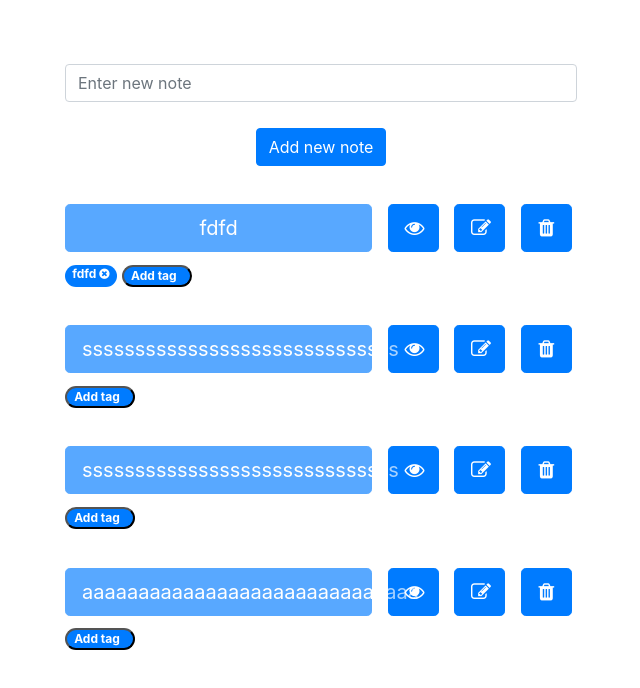
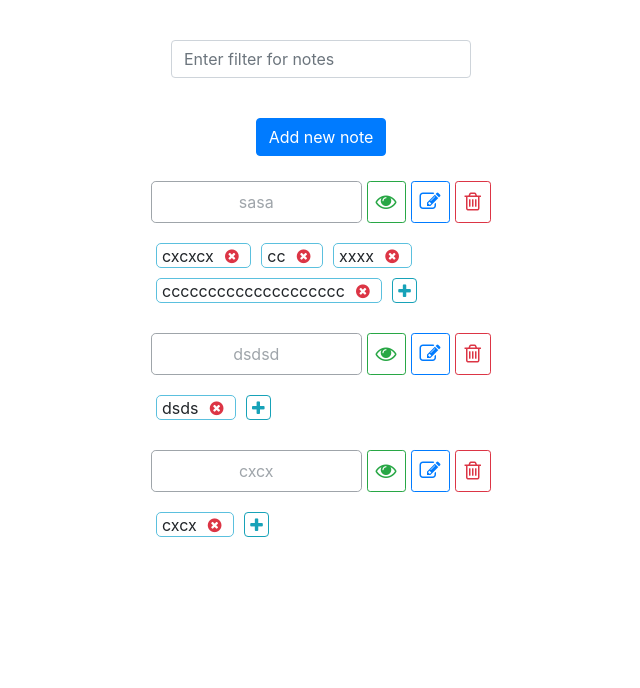
Before and after one commit to kalitamih/notes-task, a React (Create React App) app in the folder notes-task/: page / in a window 1280 px wide. Shown: the top 688 px of the page, without its empty margins (319-959 px from the left). Built offline with nearby package versions, Linux system fonts and the light colour scheme; no server answers; data requests are answered from the project's data file; the HTML template or start-up script is replaced by a standard one.

Commit message:
style: change style and refactor code

```diff
--- a/notes-task/db.json
+++ b/notes-task/db.json
@@ -3,26 +3,28 @@
     {
       "notes": [
         {
-          "name": "fdfd",
-          "text": "sdsds",
+          "name": "sasa",
+          "text": "ffgfg",
           "tags": [
-            "fdfd"
+            "cxcxcx",
+            "cc",
+            "xxxx",
+            "cccccccccccccccccccc"
           ]
         },
         {
-          "name": "ssssssssssssssssssssssssssssss",
-          "text": "ssa",
-          "tags": []
+          "name": "dsdsd",
+          "text": "fsfs",
+          "tags": [
+            "dsds"
+          ]
         },
         {
-          "name": "ssssssssssssssssssssssssssssss",
-          "text": "s",
-          "tags": []
-        },
-        {
-          "name": "aaaaaaaaaaaaaaaaaaaaaaaaaaaaaa",
-          "text": "a",
-          "tags": []
+          "name": "cxcx",
+          "text": "fcfx",
+          "tags": [
+            "cxcx"
+          ]
         }
       ],
       "id": 1
--- a/notes-task/package.json
+++ b/notes-task/package.json
@@ -17,7 +17,8 @@
     "build": "react-scripts build",
     "test": "react-scripts test",
     "eject": "react-scripts eject",
-    "watch-less": "less-watch-compiler ./src/ ./src/ index.less"
+    "watch-less": "less-watch-compiler ./src/ ./src/ index.less",
+    "json-server": "json-server --watch db.json --port 3001"
   },
   "eslintConfig": {
     "extends": "react-app"
--- a/notes-task/src/App.js
+++ b/notes-task/src/App.js
@@ -3,6 +3,7 @@ import Search from './components/search';
 import Note from './components/note';
 import Modal from './components/modal';
 import AddNew from './components/addNew';
+import Loader from './components/loader';
 
 class App extends Component {
   state = {
@@ -15,6 +16,7 @@ class App extends Component {
     tag: false,
     notes: [
     ],
+    loading: true,
   }
 
   componentDidMount() {
@@ -24,9 +26,13 @@ class App extends Component {
         const { notes } = data[0];
         this.setState({
           notes,
+          loading: false,
         });
       })
       .catch((err) => {
+        this.setState({
+          loading: false,
+        });
         console.log(`Saved data wasn't fetched. ${err}`);
       });
   }
@@ -108,37 +114,38 @@ class App extends Component {
     });
   }
 
-  handleSubmit = (event) => {
-    event.preventDefault();
+  addNote = () => {
     const {
-      notes, showId, nameNote, textNote, tag,
+      notes, showId, nameNote, textNote,
     } = this.state;
-    let newTags = [];
-    let note = {};
-    if (!tag) {
     const tagsArr = textNote.match(/#[A-Za-zА-Яа-я-]+/g) || [];
-      let tags = [];
-      if (showId < notes.length) tags = notes[showId].tags;
-      newTags = [...tagsArr.map(item => item.slice(1)), ...tags];
+    const prevTags = showId < notes.length ? notes[showId].tags : [];
+    const newTags = [...tagsArr.map(item => item.slice(1)), ...prevTags];
     const newSet = new Set(newTags);
-      note = {
+    const note = {
       name: nameNote,
       text: textNote,
       tags: Array.from(newSet),
     };
-    } else {
-      const { tags, text } = notes[showId];
-      if (tags.indexOf(nameNote) === -1) {
-        newTags = [...tags, nameNote];
-      } else {
-        newTags = [...tags];
+    return note;
   }
-      note = {
-        name: nameNote,
+
+  addTag = () => {
+    const { notes, showId, nameNote } = this.state;
+    const { tags, text, name } = notes[showId];
+    const newTags = (tags.indexOf(nameNote) === -1) ? [...tags, nameNote] : [...tags];
+    const note = {
+      name,
       text,
       tags: newTags,
     };
+    return note;
   }
+
+  handleSubmit = (event) => {
+    event.preventDefault();
+    const { notes, showId, tag } = this.state;
+    const note = tag ? this.addTag() : this.addNote();
     const array = [...notes.slice(0, showId), note, ...notes.slice(showId + 1)];
     this.setState({
       showModal: false,
@@ -177,19 +184,21 @@ class App extends Component {
   render() {
     const {
       notes, showModal, watchMode, showId,
-      textNote, nameNote, tag, search,
+      textNote, nameNote, tag, search, loading,
     } = this.state;
     const re = new RegExp(search.trim(), 'g');
     const filteredNotes = notes.map(item => re.test(item.tags.join('#')));
     const viewNotes = notes.filter((item, index) => filteredNotes[index]);
-    let tags = [];
-    if (showId < notes.length) tags = notes[showId].tags;
+    const tags = (showId < notes.length) ? notes[showId].tags : [];
     return (
       <div className="app">
         <Search handleSearch={this.handleSearch} search={search} />
         <AddNew id={notes.length} showNote={this.showNote} />
         {
-          viewNotes.map((item, index) => {
+          loading && <Loader />
+        }
+        {
+          !loading && viewNotes.map((item, index) => {
             const key = `note-${index}`;
             return (
               <Note
--- /dev/null
+++ b/notes-task/src/components/loader/index.js
@@ -0,0 +1,3 @@
+import Loader from './loader';
+
+export default Loader;
--- /dev/null
+++ b/notes-task/src/components/loader/loader.js
@@ -0,0 +1,11 @@
+import React from 'react';
+
+function Loader() {
+  return (
+    <div className="spinner-border" role="status">
+      <span className="sr-only">Loading...</span>
+    </div>
+  );
+}
+
+export default Loader;
--- a/notes-task/src/components/note/note.js
+++ b/notes-task/src/components/note/note.js
@@ -11,14 +11,14 @@ function Note(props) {
       <div className="item">
         <button
           type="button"
-          className="btn btn-primary btn-lg note-name"
+          className="btn btn-outline-secondary btn-lg note-name"
           disabled
         >
           {name}
         </button>
         <button
           type="button"
-          className="btn btn-primary btn-lg note-watch"
+          className="btn btn-outline-success btn-sm note-btn"
           name="watch"
           id={id}
           onClick={event => showNote(event, true)}
@@ -27,7 +27,7 @@ function Note(props) {
         </button>
         <button
           type="button"
-          className="btn btn-primary btn-lg note-watch"
+          className="btn btn-outline-primary btn-sm note-btn"
           name="edit"
           id={id}
           onClick={event => showNote(event, false)}
@@ -36,39 +36,44 @@ function Note(props) {
         </button>
         <button
           type="button"
-          className="btn btn-primary btn-lg note-watch"
+          className="btn btn-outline-danger btn-sm note-btn"
           name="trash"
           id={id}
           onClick={deleteNote}
         >
-          <i className="fa fa-trash" id={id} />
+          <i className="fa fa-trash-o" id={id} />
         </button>
       </div>
-      <div className="item">
+      <div className="tags">
         {
           tags.map((item, index) => {
             const key = `tag-${id}-${index}`;
             return (
-              <span className="badge badge-pill badge-primary" key={key}>
+              <div key={key}>
                 {item}
                 &nbsp;
-                <i
-                  className="fa fa-times-circle"
+                <button
+                  type="button"
+                  className="btn btn-outline-danger btn-sm note-btn"
                   name={index}
                   onClick={() => removeTag(id, index)}
-                />
-              </span>
+                >
+                  <i
+                    className="fa fa-times-circle"
+                    name={index}
+                  />
+                </button>
+              </div>
             );
           })
         }
         <button
-          className="badge badge-pill badge-primary"
+          className="btn btn-outline-info badge"
           type="button"
           id={id}
           onClick={showTagInput}
         >
-          Add tag
-          &nbsp;
+          <i className="fa fa-plus" id={id} />
         </button>
       </div>
     </div>
--- a/notes-task/src/components/search/search.js
+++ b/notes-task/src/components/search/search.js
@@ -7,10 +7,10 @@ function Search(props) {
     <form>
       <div className="form-group search">
         <input
-          type="text"
+          type="search"
           className="form-control"
           value={search}
-          placeholder="Enter new note"
+          placeholder="Enter filter for notes"
           onChange={handleSearch}
         />
       </div>
--- a/notes-task/src/index.css
+++ b/notes-task/src/index.css
@@ -1,94 +1,150 @@
-*,
-*::before,
-*::after {
+.app *,
+.app *::before,
+.app *::after {
   box-sizing: border-box;
 }
+.app .spinner-border {
+  position: absolute;
+  top: 50%;
+  left: 50%;
+  transform: translate(-50%, -50%);
+}
 .app .search {
-  width: 40%;
-  margin: 5% auto 2%;
+  width: 300px;
+  margin: 40px auto;
 }
 .app .add-new {
   display: block;
   margin: 0 auto;
 }
 .app .name {
-  margin: 3% auto;
+  margin: 25px auto;
 }
 .app .name .item {
   display: flex;
-  width: 40%;
-  margin: 1% auto;
+  width: 340px;
+  margin: 5px auto;
   margin-bottom: 0;
 }
+.app .name .item span {
+  margin: 5px;
+}
 .app .name .item .note-name {
-  width: 60%;
+  width: 100%;
+  font-size: 16px;
+  margin-bottom: 10px;
 }
-.app .name .item .note-watch {
-  width: 10%;
-  margin-left: 3%;
+.app .name .item .note-btn {
+  width: 50px;
+  margin-left: 5px;
+  margin-bottom: 10px;
 }
 .app .name .item button .fa {
-  font-size: 1em !important;
-  /*size whatever you like*/
+  font-size: 1.5em;
 }
-.app .name .item span {
-  margin-right: 1%;
+.app .name .tags {
+  display: flex;
+  width: 340px;
+  margin: 5px auto;
+  margin-bottom: 0;
+  flex-wrap: wrap;
+}
+.app .name .tags span {
+  margin: 5px;
+}
+.app .name .tags div {
+  display: flex;
+  align-items: center;
+  justify-content: center;
+  height: 25px;
+  margin: 5px;
+  padding: 0 5px;
+  font-size: 1em;
+  border: solid 1px #5bc0de;
+  border-radius: 5px;
+}
+.app .name .tags div button {
+  height: 20px;
+  width: 17px;
+  padding: 0;
+  vertical-align: middle;
+  border: transparent;
+}
+.app .name .tags div button .fa {
+  margin: 0;
+  font-size: 1em;
+}
+.app .name .tags button {
+  display: flex;
+  align-items: center;
+  justify-content: center;
+  height: 25px;
+  margin: 5px;
+  padding: 0 5px;
+  font-size: 1em;
+}
+.app .modal .modal-content {
+  margin: 20px auto;
+  width: 340px;
+  border: solid 2px black;
+  border-radius: 5px;
 }
 .app .modal.show {
   display: block;
   top: 20%;
 }
 .app .modal.show input {
-  margin: 10px;
-  width: 97%;
-}
-.app .modal.show .container,
-.app .modal.show .backdrop,
-.app .modal.show textarea {
-  width: 460px;
-  height: 180px;
-}
-.app .modal.show .highlights,
-.app .modal.show textarea {
-  padding: 10px;
-  font: 20px/28px 'Open Sans', sans-serif;
-  letter-spacing: 1px;
+  margin: 10px auto;
+  width: 300px;
 }
 .app .modal.show .container {
+  width: 300px;
+  height: 180px;
   display: block;
-  margin: 0 auto;
-  transform: translateZ(0);
-  -webkit-text-size-adjust: none;
+  margin-left: 3px;
+  border-radius: 5px;
 }
-.app .modal.show .backdrop {
+.app .modal.show .container .backdrop {
+  width: 300px;
+  height: 180px;
   position: absolute;
   z-index: 1;
   border: 2px solid #685972;
-  background-color: #fff;
+  background-color: #ffffff;
   overflow: auto;
   pointer-events: none;
   transition: transform 1s;
 }
-.app .modal.show .highlights {
+.app .modal.show .container .backdrop .highlights {
+  font: 16px 'Open Sans', sans-serif;
+  letter-spacing: 1px;
   white-space: pre-wrap;
   word-wrap: break-word;
   color: transparent;
+  padding: 10px;
 }
-.app .modal.show textarea {
-  display: block;
+.app .modal.show .container .backdrop .highlights mark {
+  font: 16px 'Open Sans', sans-serif;
+  letter-spacing: 1px;
+  padding: 0;
+  border-radius: 3px;
+  background-color: #b1d5e5;
+  color: transparent;
+}
+.app .modal.show .container textarea {
+  width: 300px;
+  height: 180px;
+  font: 16px 'Open Sans', sans-serif;
+  letter-spacing: 1px;
   position: absolute;
   z-index: 2;
   margin: 0;
+  padding: 10px;
   border: 2px solid #74637f;
   border-radius: 0;
-  color: #444;
+  color: #444444;
   background-color: transparent;
   overflow: auto;
   resize: none;
   transition: transform 1s;
 }
-.app .modal.show mark {
-  border-radius: 3px;
-  color: transparent;
-  background-color: #b1d5e5;
-}
--- a/notes-task/src/index.less
+++ b/notes-task/src/index.less
@@ -1,107 +1,165 @@
+.app {
+  // GENERAL AND MIXINS
   *, *::before, *::after {
     box-sizing: border-box;
   }
-
-.app {
-
-  .search {
-    width: 40%;
-    margin: 5% auto 2%;
+  .text-in-textarea() {
+    font: 16px 'Open Sans', sans-serif;
+    letter-spacing: 1px;
+  }
+  .note-style() {
+    display: flex;
+    width: 340px;
+    margin: 5px auto;
+    margin-bottom: 0;
+    span {
+      margin: 5px;
+    }
+  }
+  .textare-size() {
+    width: 300px;
+    height: 180px;
   }
 
+  .tag-btn() {
+    display: flex;
+    align-items: center;
+    justify-content: center;
+    height: 25px;
+    margin: 5px;
+    padding: 0 5px;
+    font-size: 1em;
+  }
+
+  .spinner-border {
+    position: absolute;
+    top: 50%;
+    left: 50%;
+    transform: translate(-50%, -50%);
+  }
+
+  // Search
+  .search {
+    width: 300px;
+    margin: 40px auto;
+  }
+
+  // Add new button
   .add-new {
     display: block;
     margin: 0 auto;
   }
 
+  // Note
   .name {
-    margin: 3% auto;
+    margin: 25px auto;
     .item {
-      display: flex;
-      width: 40%;
-      margin: 1% auto;
-      margin-bottom: 0;
+      .note-style();
       .note-name {
-        width: 60%;
+        width: 100%;
+        font-size: 16px;
+        margin-bottom: 10px;
       }
-      .note-watch {
-        width: 10%;
-        margin-left: 3%;
+      .note-btn {
+        width: 50px;
+        margin-left: 5px;
+        margin-bottom: 10px;
       }
       button {
         .fa {
-          font-size: 1em !important; /*size whatever you like*/
+          font-size: 1.5em;
         }
-      }
-      span {
-        margin-right: 1%;
-      }
-
       }
     }
 
+    .tags {
+      .note-style();
+      flex-wrap: wrap;
+      div {
+        .tag-btn();
+        border: solid 1px #5bc0de;
+        border-radius: 5px;
+        button {
+          height: 20px;
+          width: 17px;
+          padding: 0;
+          vertical-align: middle;
+          border: transparent;
+          .fa {
+            margin: 0;
+            font-size: 1em;
+          }
+        }
+      }
+      button {
+        .tag-btn();
+      }
+    }
+  }
+
+  //Modal window
   .modal {
+    .modal-content {
+      margin: 20px auto;
+      width: 340px;
+      border: solid 2px black;
+      border-radius: 5px;
+    }
     &.show {
       display: block;
       top: 20%;
       input {
-        margin: 10px;
-        width: 97%;
-      }
-      .container, .backdrop, textarea {
-        width: 460px;
-        height: 180px;
-      }
-
-      .highlights, textarea {
-        padding: 10px;
-        font: 20px/28px 'Open Sans', sans-serif;
-        letter-spacing: 1px;
+        margin: 10px auto;
+        width: 300px;
       }
 
       .container {
+        .textare-size();
         display: block;
-        margin: 0 auto;
-        transform: translateZ(0);
-        -webkit-text-size-adjust: none;
-      }
+        margin-left: 3px;
+        border-radius: 5px;
 
         .backdrop {
+          .textare-size();
           position: absolute;
           z-index: 1;
           border: 2px solid #685972;
-        background-color: #fff;
+          background-color: #ffffff;
           overflow: auto;
           pointer-events: none;
           transition: transform 1s;
-      }
-
           .highlights {
+            .text-in-textarea();
             white-space: pre-wrap;
             word-wrap: break-word;
             color: transparent;
+            padding: 10px;
+            mark {
+              .text-in-textarea();
+              padding: 0;
+              border-radius: 3px;
+              background-color: #b1d5e5;
+              color: transparent;
+            }
+          }
         }
 
         textarea {
-        display: block;
+          .textare-size();
+          .text-in-textarea();
           position: absolute;
           z-index: 2;
           margin: 0;
+          padding: 10px;
           border: 2px solid #74637f;
           border-radius: 0;
-        color: #444;
+          color: #444444;
           background-color: transparent;
           overflow: auto;
           resize: none;
           transition: transform 1s;
         }
-
-      mark {
-        border-radius: 3px;
-        color: transparent;
-        background-color: #b1d5e5;
-      }
-
       }
     }
   }
+}
```
Also changed, not shown: notes-task/json-server/db.json (deleted, +0 -14 lines), notes-task/src/components/modal/modal.js (+8 -7 lines). Lines whose indentation alone changed are shown as unchanged.
